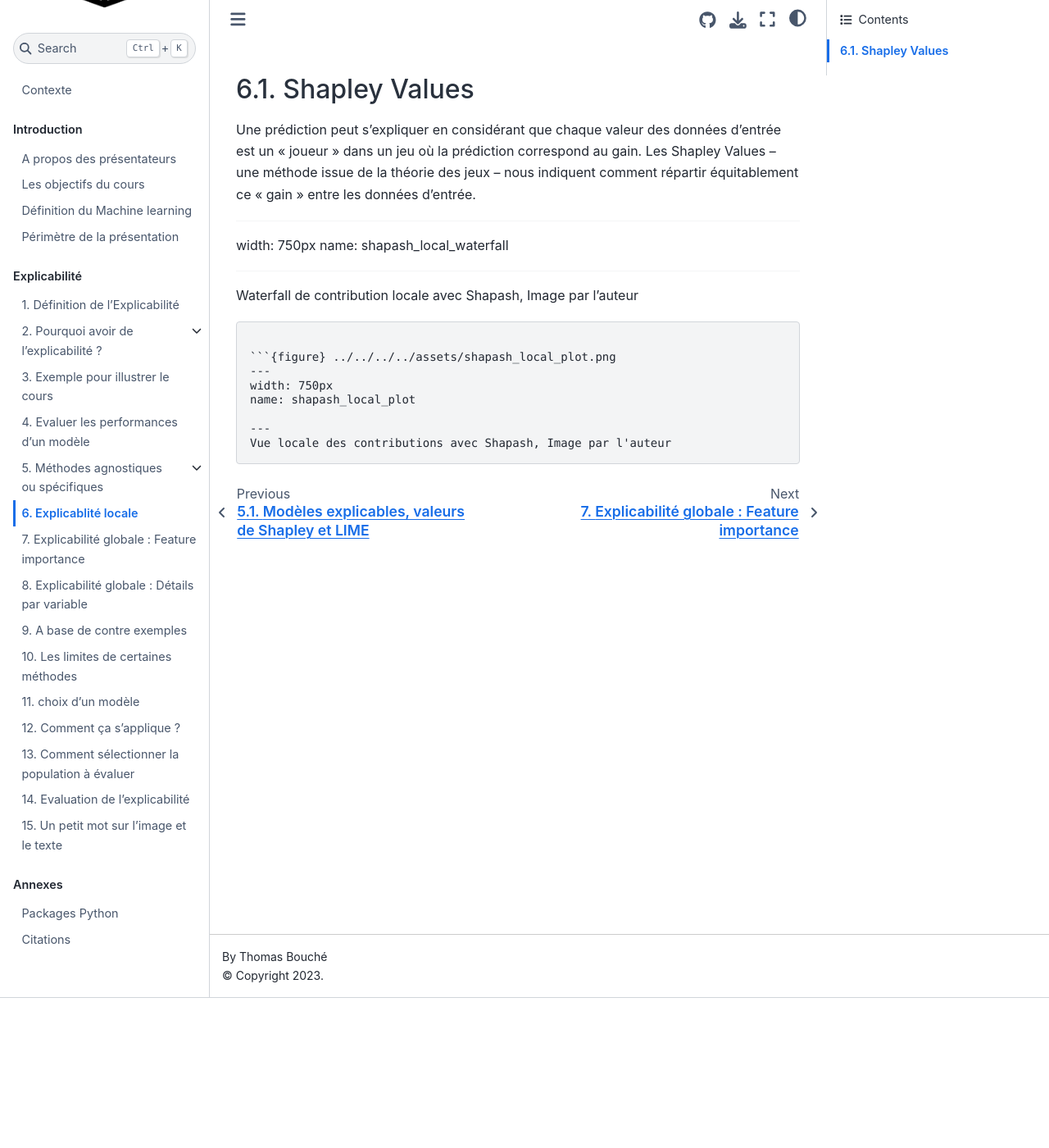
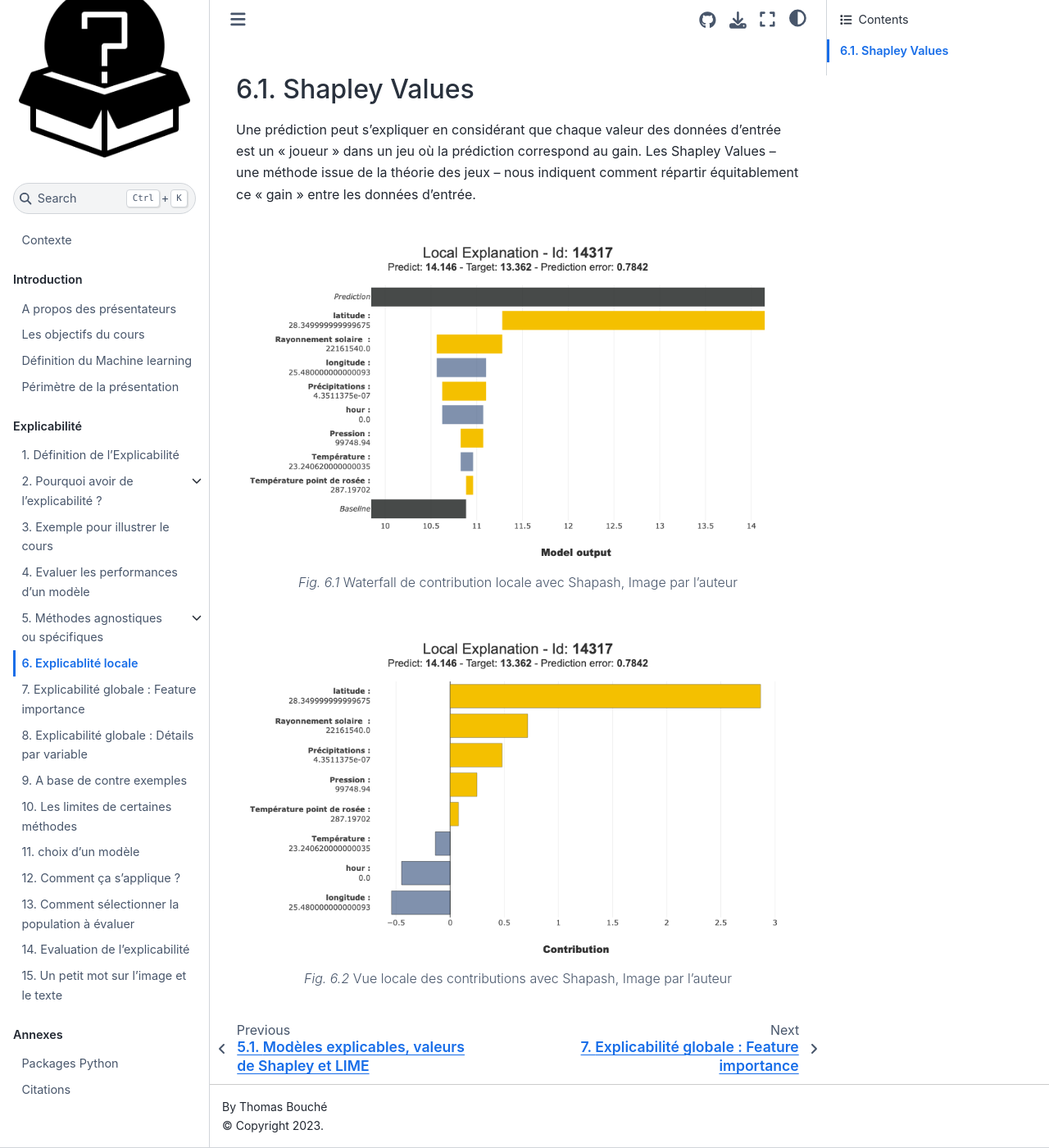
Before and after one commit to ThomasBoucheCours/introduction_explicabilite, a Jupyter Book: the page built from cours/contenu/book/chapter/15-explicabilite_locale.md, in a window 1280 px wide and 1400 px high, scrolled down 184 px. Shown: the whole window at 82% size. Built offline with Jupyter Book 1.0.4 settings and Sphinx 7.4.7 and the Sphinx Book theme 1.1.4, drawn with Linux system fonts in a browser that asks for light colours.

Commit message:
fix imagepng waterfall

````diff
--- a/cours/contenu/book/chapter/15-explicabilite_locale.md
+++ b/cours/contenu/book/chapter/15-explicabilite_locale.md
@@ -9,7 +9,7 @@
 ## Shapley Values
 Une prédiction peut s'expliquer en considérant que chaque valeur des données d'entrée est un « joueur » dans un jeu où la prédiction correspond au gain. Les Shapley Values – une méthode issue de la théorie des jeux – nous indiquent comment répartir équitablement ce « gain » entre les données d'entrée.
 
-
+```{figure} ../../../../assets/shapash_local_plot_waterfall_2.png
 ---
 width: 750px
 name: shapash_local_waterfall
````
